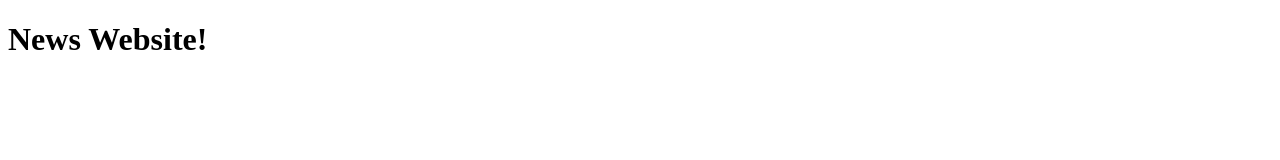
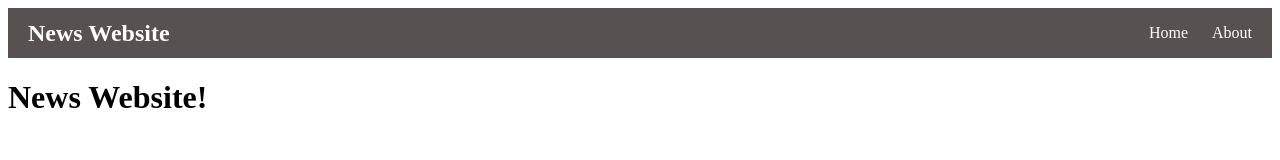
Before and after one commit to AboveCosmic391/repo-exercise, a plain HTML site: page index.html in a window 1280 px wide. Drawn offline with Linux system fonts and the light colour scheme.

Commit message:
Updated the navbar

```diff
--- a/index.html
+++ b/index.html
@@ -4,12 +4,49 @@
     <meta charset="UTF-8">
     <meta name="viewport" content="width=device-width, initial-scale=1.0">
     <title>New Website</title>
+
+    <style>
+        nav{
+            display: flex;
+            flex-direction: row;
+            justify-content: space-between;
+            padding-left: 20px;
+            padding-right: 20px;
+            height: 50px;
+            background-color: rgb(87, 81, 81);
+            color: white;
+            align-items: center;
+        }
+        ul{
+            display: inline;
+            list-style: none;
+        }
+        li{
+            padding-left: 20px;
+            display: inline;
+        }
+    </style>
 </head>
 <body>
+
+    <nav>
+        <h1>
+            News Website
+        </h1>
+        <ul>
+            <li>
+                Home
+            </li>
+            <li>
+                About
+            </li>
+        </ul>
+    </nav>
 
     <h1>
         News Website!
     </h1>
 
+
 </body>
 </html>
```
